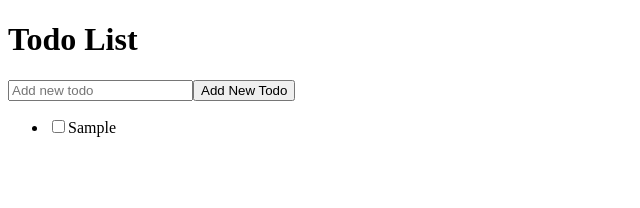
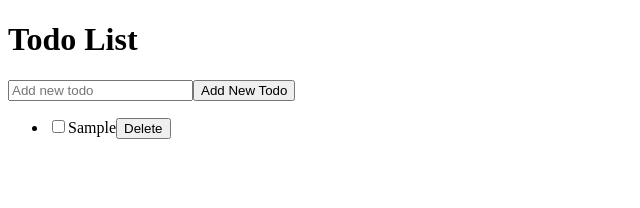
Before and after one commit to todd-demone/React-Todo-List-App, a React (Vite) app: page / in a window 1280 px wide. Both pictures are taken after typing "Sample" into the empty fields and a click on the button "Add New Todo". Shown: the top 208 px of the page, without its empty margins (0-640 px from the left). Built offline with nearby package versions, Linux system fonts and the light colour scheme.

Commit message:
add delete todo

```diff
--- a/src/TodoApp.jsx
+++ b/src/TodoApp.jsx
@@ -26,6 +26,10 @@ function TodoApp() {
     setNewTodo("");
   }
 
+  function handleDeleteButtonClick(id) {
+    setTodos(todos.filter((todo) => todo.id !== id));
+  }
+
   return (
     <>
       <h1>Todo List</h1>
@@ -34,7 +38,11 @@ function TodoApp() {
         setNewTodo={setNewTodo}
         onNewTodoSubmit={handleNewTodoSubmit}
       />
-      <TodoList todos={todos} onCheckboxChange={handleCheckboxChange} />
+      <TodoList
+        todos={todos}
+        onCheckboxChange={handleCheckboxChange}
+        onDeleteButtonClick={handleDeleteButtonClick}
+      />
     </>
   );
 }
--- a/src/TodoItem.jsx
+++ b/src/TodoItem.jsx
@@ -1,6 +1,6 @@
 /* eslint-disable react/prop-types */
 
-function TodoItem({ todo, onCheckboxChange }) {
+function TodoItem({ todo, onCheckboxChange, onDeleteButtonClick }) {
   const strikethroughStyle = {
     textDecoration: "line-through",
   };
@@ -19,6 +19,7 @@ function TodoItem({ todo, onCheckboxChange }) {
         onChange={() => onCheckboxChange(todo.id)}
       />
       {todoText}
+      <button onClick={() => onDeleteButtonClick(todo.id)}>Delete</button>
     </li>
   );
 }
--- a/src/TodoList.jsx
+++ b/src/TodoList.jsx
@@ -1,7 +1,7 @@
 /* eslint-disable react/prop-types */
 import TodoItem from "./TodoItem";
 
-function TodoList({ todos, onCheckboxChange }) {
+function TodoList({ todos, onCheckboxChange, onDeleteButtonClick }) {
   return (
     <ul>
       {todos.map((todo) => (
@@ -9,6 +9,7 @@ function TodoList({ todos, onCheckboxChange }) {
           key={todo.id}
           todo={todo}
           onCheckboxChange={onCheckboxChange}
+          onDeleteButtonClick={onDeleteButtonClick}
         />
       ))}
     </ul>
```
